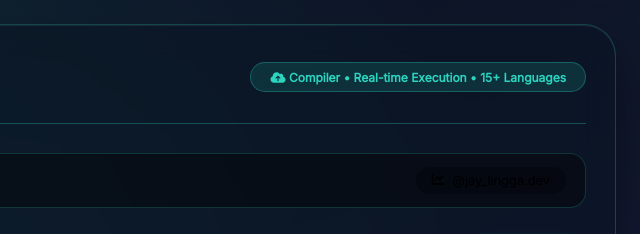
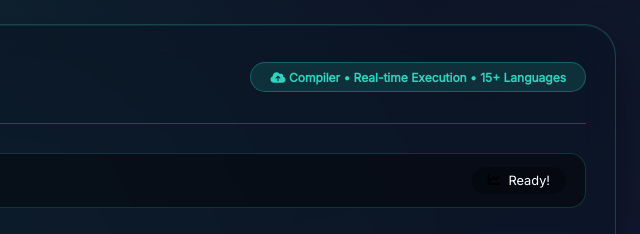
Before and after one commit to jayarnold1/BinariApp, a website: page index.html in a window 1280 px wide. Shown: the top 234 px of the page, 640-1280 px from the left. Drawn offline with Linux system fonts and the light colour scheme.

Commit message:
Update index.html

```diff
--- a/index.html
+++ b/index.html
@@ -330,7 +330,7 @@
         </div>
         <div class="api-status">
             <i class="fas fa-chart-line"></i>
-            <span id="creditInfo">@jay_lingga.dev</span>
+            <span id="creditInfo" style="color: white;">Ready!</span>
         </div>
     </div>
 
```
